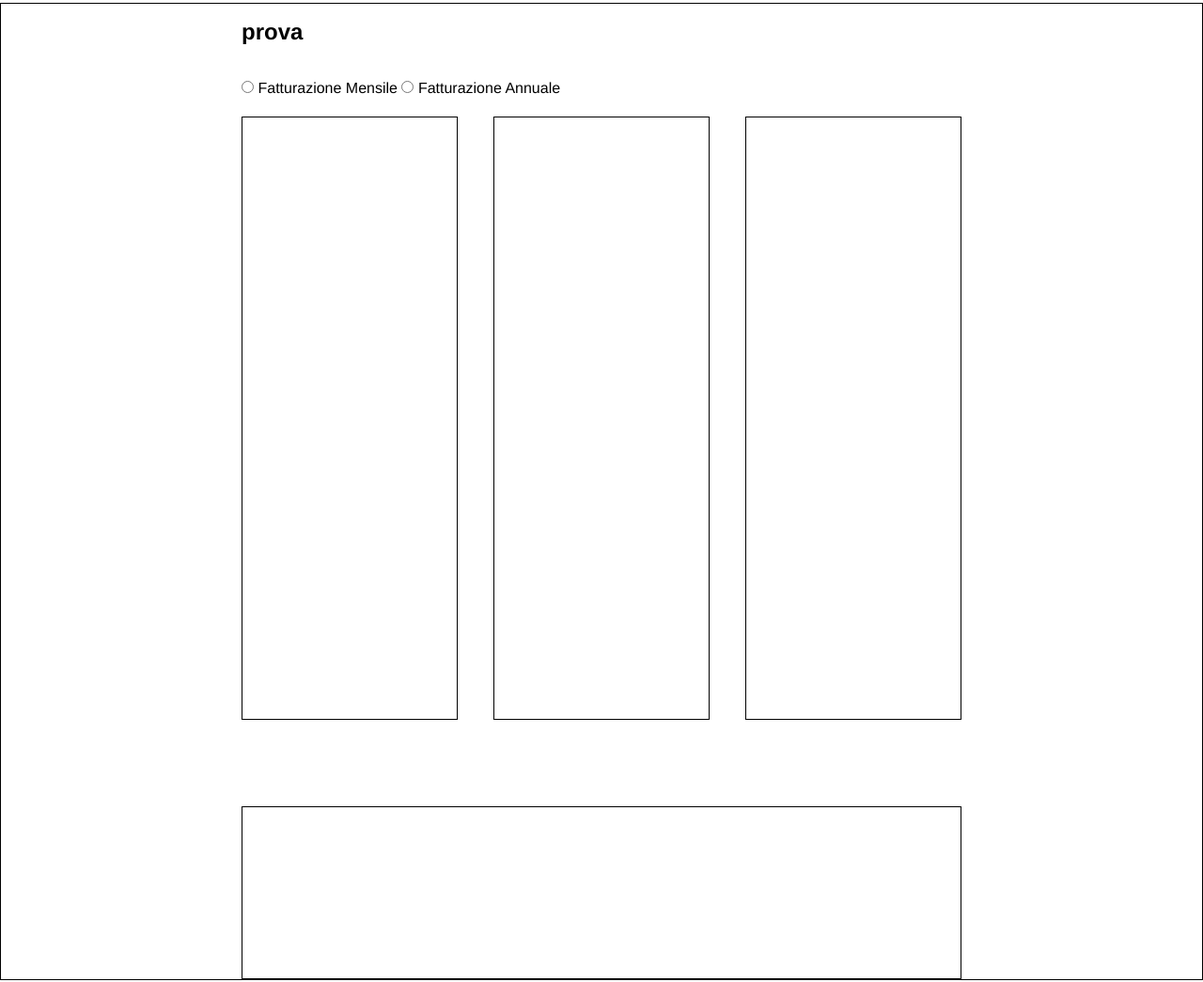
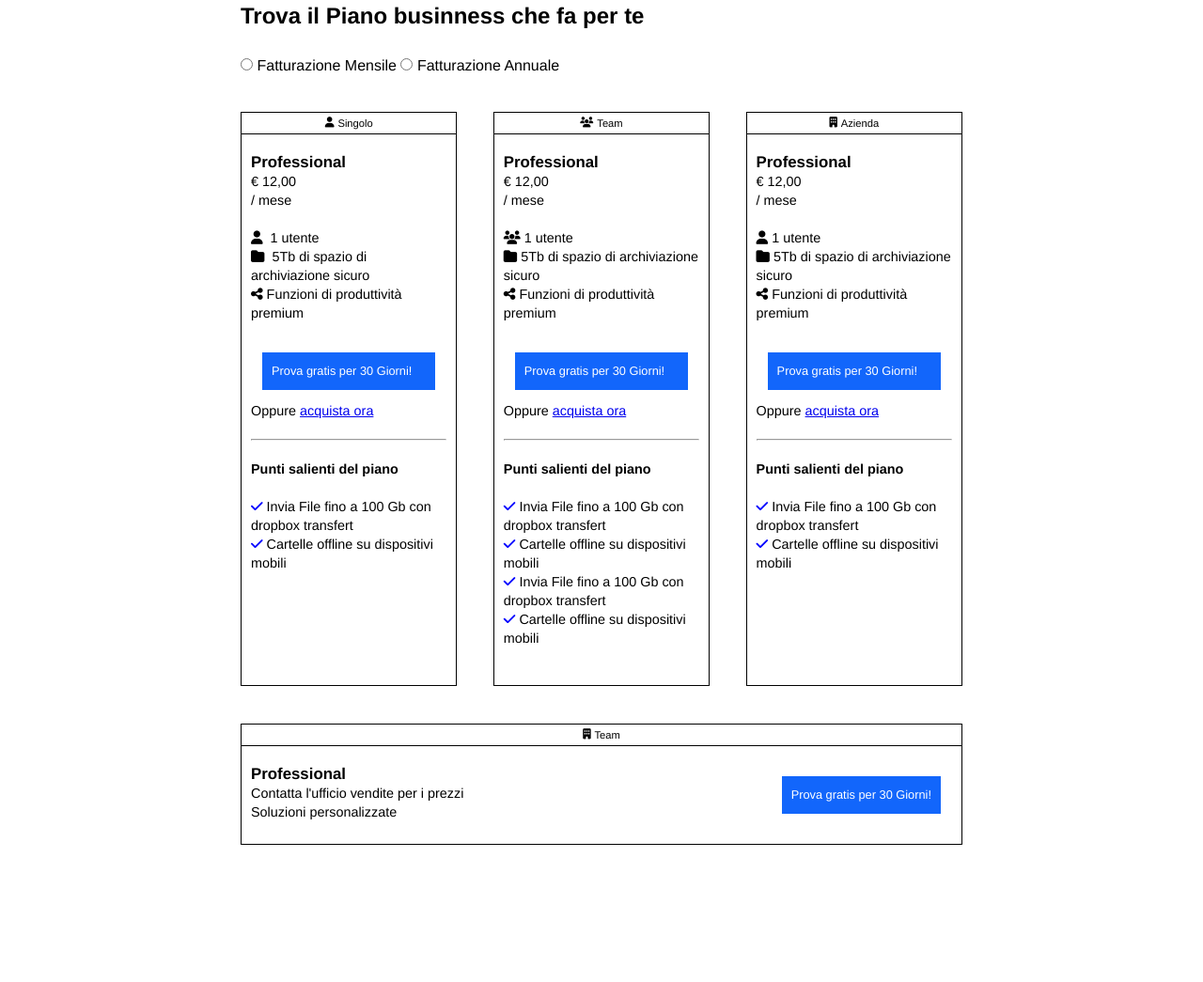
Before and after one commit to alemonacoo/htmlcss-dropbox, a plain HTML site: page index.html in a window 1280 px wide. Shown: the part 680-1725 px from the top of the page at 94% size. Drawn offline with Linux system fonts and the light colour scheme.

Commit message:
adding first section styiling

```diff
--- a/index.html
+++ b/index.html
@@ -4,6 +4,7 @@
     <meta charset="UTF-8">
     <meta http-equiv="X-UA-Compatible" content="IE=edge">
     <meta name="viewport" content="width=device-width, initial-scale=1.0">
+    <script src="https://kit.fontawesome.com/710259c6f3.js" crossorigin="anonymous"></script>
     <link rel="stylesheet" href="style.css">
     <link rel="stylesheet" href="debug.css">
     <title>Dropbox</title>
@@ -69,9 +70,9 @@
         <!-- Main -->
         <main class="flex-col">
             <!-- First Section -->
-            <section class="debug-border flex-col">
+            <section class= "flex-col">
                 <div class="first-section-title">
-                    <h2>prova</h2>
+                    <h2>Trova il Piano businness che fa per te</h2>
                 </div>
                 <div class="section-checkbox">
                     <input type="radio" id="type-of-billing">
@@ -80,10 +81,100 @@
                     <label for="type-of-billing">Fatturazione Annuale</label>
                 </div>
                 <div class="cards-container flex-row">
-                    <div class="card debug-border"></div>
-                    <div class="card debug-border"></div>
-                    <div class="card debug-border"></div>
-                    <div class="card debug-border"></div>
+                    <!-- First Column -->
+                    <div class="card flex-col">
+                        <div class="type-of-plan flex-row">
+                            <i class="fa-solid fa-user"></i>
+                            <p>Singolo</p>
+                        </div>
+                        <div class="plan-conditions flex-col">
+                            <h3>Professional</h3>
+                            <p>€ 12,00</p>
+                            <p>/ mese</p>
+                            <ul>
+                                <li><i class="fa-solid fa-user"></i> 1 utente</li>
+                                <li><i class="fa-solid fa-folder"></i> 5Tb di spazio di archiviazione sicuro</li>
+                                <li><i class="fa-solid fa-share-nodes"></i>Funzioni di produttività premium</li>
+                            </ul>
+                            <div class="nav-button blue-button">Prova gratis per 30 Giorni!</div>
+                            <p>Oppure <a href="google.com">acquista ora</a></p>
+                            <hr>
+                            <h4>Punti salienti del piano</h4>
+                            <ul>
+                                <li><i class="fa-solid fa-check"></i>Invia File fino a 100 Gb con dropbox transfert</li>
+                                <li><i class="fa-solid fa-check"></i>Cartelle offline su dispositivi mobili</li>
+                            </ul>
+                        </div>
+                    </div>
+                    <!-- Second Column -->
+                    <div class="card">
+                        <div class="type-of-plan flex-row">
+                            <i class="fa-solid fa-users"></i>
+                            <p>Team</p>
+                        </div>
+                        <div class="plan-conditions flex-col">
+                            <h3>Professional</h3>
+                            <p>€ 12,00</p>
+                            <p>/ mese</p>
+                            <ul>
+                                <li><i class="fa-solid fa-users"></i>1 utente</li>
+                                <li><i class="fa-solid fa-folder"></i>5Tb di spazio di archiviazione sicuro</li>
+                                <li><i class="fa-solid fa-share-nodes"></i>Funzioni di produttività premium</li>
+                            </ul>
+                            <div class="nav-button blue-button">Prova gratis per 30 Giorni!</div>
+                            <p>Oppure <a href="google.com">acquista ora</a></p>
+                            <hr>
+                            <h4>Punti salienti del piano</h4>
+                            <ul>
+                                <li><i class="fa-solid fa-check"></i>Invia File fino a 100 Gb con dropbox transfert</li>
+                                <li><i class="fa-solid fa-check"></i>Cartelle offline su dispositivi mobili</li>
+                                <li><i class="fa-solid fa-check"></i>Invia File fino a 100 Gb con dropbox transfert</li>
+                                <li><i class="fa-solid fa-check"></i>Cartelle offline su dispositivi mobili</li>
+                            </ul>
+                        </div>
+                    </div>
+                    <!-- Third Column -->
+                    <div class="card">
+                        <div class="type-of-plan flex-row">
+                            <i class="fa-solid fa-building"></i>
+                            <p>Azienda</p>
+                        </div>
+                        <div class="plan-conditions flex-col">
+                            <h3>Professional</h3>
+                            <p>€ 12,00</p>
+                            <p>/ mese</p>
+                            <ul>
+                                <li><i class="fa-solid fa-user"></i>1 utente</li>
+                                <li><i class="fa-solid fa-folder"></i>5Tb di spazio di archiviazione sicuro</li>
+                                <li><i class="fa-solid fa-share-nodes"></i>Funzioni di produttività premium</li>
+                            </ul>
+                            <div class="nav-button blue-button">Prova gratis per 30 Giorni!</div>
+                            <p>Oppure <a href="google.com">acquista ora</a></p>
+                            <hr>
+                            <h4>Punti salienti del piano</h4>
+                            <ul>
+                                <li><i class="fa-solid fa-check"></i>Invia File fino a 100 Gb con dropbox transfert</li>
+                                <li><i class="fa-solid fa-check"></i>Cartelle offline su dispositivi mobili</li>
+                            </ul>
+                        </div>
+                    </div>
+                    <!-- Fourth Column -->
+                    <div class="card">
+                        <div class="type-of-plan flex-row">
+                            <i class="fa-solid fa-building"></i>
+                            <p>Team</p>
+                        </div>
+                        <div class="plan-conditions flex-row">
+                            <div>
+                            <h3>Professional</h3>
+                            <p>Contatta l'ufficio vendite per i prezzi</p>
+                            <p>Soluzioni personalizzate</p>
+                            </div>
+                            <div>
+                            <div class="nav-button blue-button">Prova gratis per 30 Giorni!</div>
+                        </div>
+                        </div>
+                    </div>
                 </div>
             </section>
             <!-- / First Section -->
--- a/style.css
+++ b/style.css
@@ -3,10 +3,10 @@
     box-sizing: border-box;
     margin: 0;
     padding: 0;
-    font-family: Helvetica, sans-serif;
 }
 .drop-box{
     position: relative;
+    font-family: Helvetica, sans-serif;
 }
 
 /* Debug */
@@ -41,7 +41,7 @@
 .nav-button{
     justify-content: center;
     align-items: center;
-    margin: 15px;
+    margin: 12px;
 }
 .blue-button{
     padding: 10px;
@@ -65,7 +65,6 @@ header{
     font-size: 1.5rem;
     margin-top: 5vh;
     margin-bottom: 5vh;
-
 }
 .header-text{
     width: 30%;
@@ -86,30 +85,66 @@ section{
     padding-right: 20%;
     margin-top: 10vh;
     margin-bottom: 10vh;
-    line-height: 60px;
+
     justify-content: space-between;
 }
 
 /* First Section */
-section:nth-of-type(1){
-    height: 130vh; /* Debug */
+section:nth-of-type(1) h2{
+    margin-bottom: 30px;
 }
+.cards-container{
 
-.cards-container{
-    height: 90%; /* Debug */
     justify-content: space-between;
     flex-wrap: wrap;
     align-content: space-between;
 }
+.cards-container i{
+    margin-right: 4px;
+}
 
 .card{
-    height: 70%;
+    margin-top: 40px;
     width: 30%;
+    border: solid black 1px;
 }
+.type-of-plan{
+    border-bottom: solid black 1px;
+    padding: 5px;
+    font-size: 0.7rem;
+    justify-content:center;
+}
+
+.plan-conditions{
+    margin: 20px 10px 20px 10px;
+    font-size: 0.9rem;
+    line-height: 20px;
+}
+.plan-conditions > ul{
+    margin-top: 20px;
+    margin-bottom: 20px;
+    list-style-type: none;
+    list-style-position: inside;
+}
+.plan-conditions > hr{
+    margin-top: 20px;
+    margin-bottom: 20px;
+}
+
+.plan-conditions ul:nth-of-type(2) i{
+    color: blue;
+}
+
 .card:last-of-type{
     height: 20%;
     width: 100%;
 }
+.card:last-of-type .plan-conditions{
+    justify-content: space-between;
+}
+
+
+
 /* / First Section */
 
 /* Second Section */
```
